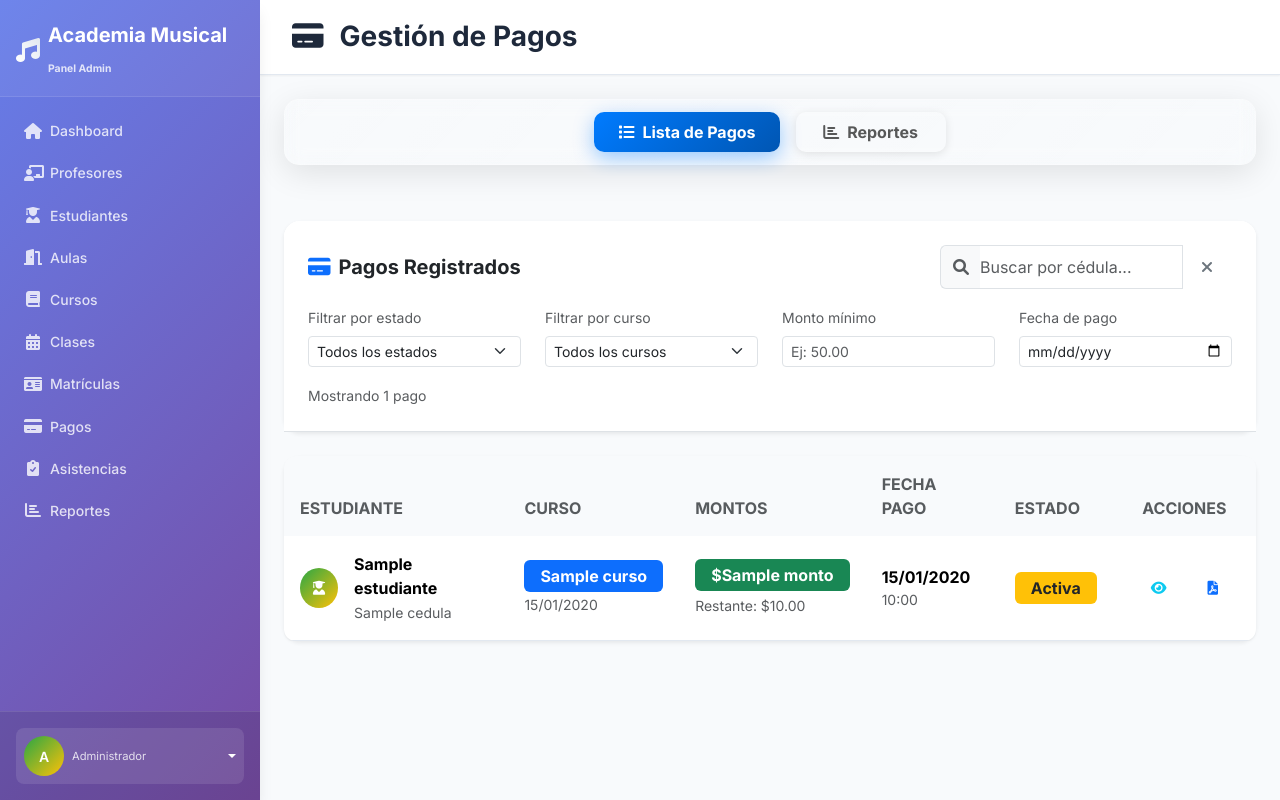
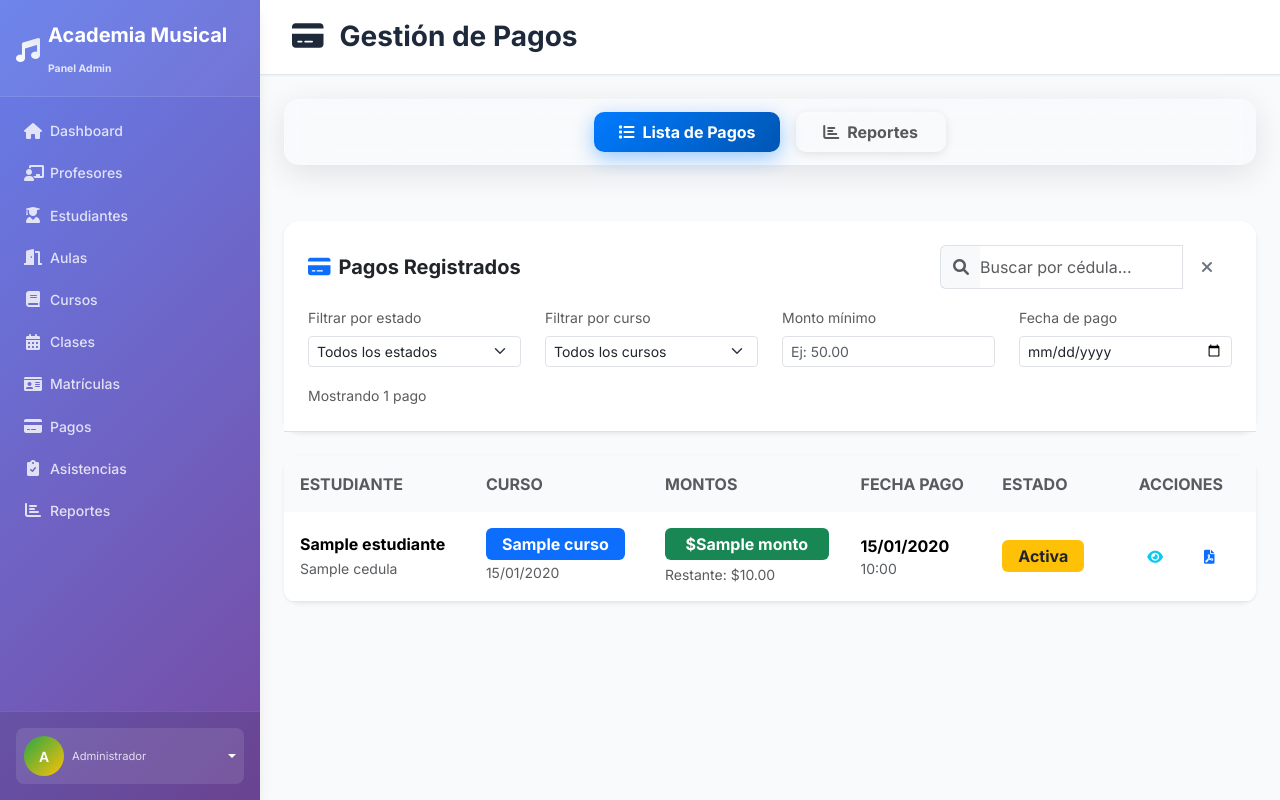
Before and after one commit to EstebanNic/academiaMusical, a Django app: template usuarios/templates/usuarios/admin_pagos.html in a window 1280 px wide. Run offline with Django 5.2, Linux system fonts and the light colour scheme; the template is opened without the code that fills it: most values are stand-ins (such as "Sample title", 1, 10 or a date in 2020); some libraries are stand-ins or nearby versions.

Commit message:
Iconos en tablas de pagos, matriculas, asistencias y clases eliminados

```diff
--- a/usuarios/templates/usuarios/admin_asistencias.html
+++ b/usuarios/templates/usuarios/admin_asistencias.html
@@ -120,9 +120,6 @@
                                     data-aula="{{ clase_info.clase.aula }}">
                                     <td class="py-3">
                                         <div class="d-flex align-items-center">
-                                            <div class="user-avatar me-3">
-                                                <i class="fas fa-chalkboard-teacher"></i>
-                                            </div>
                                             <div>
                                                 <span class="badge bg-secondary fs-6 px-3 py-2">{{ clase_info.clase.codigo }}</span>
                                             </div>
--- a/usuarios/templates/usuarios/admin_clases.html
+++ b/usuarios/templates/usuarios/admin_clases.html
@@ -128,9 +128,6 @@
                                     data-cupos="{{ clase.cupos_disponibles|default:0 }}">
                                     <td class="py-3">
                                         <div class="d-flex align-items-center">
-                                            <div class="user-avatar me-3">
-                                                <i class="fas fa-calendar"></i>
-                                            </div>
                                             <div>
                                                 <strong class="codigo-cell">{{ clase.codigo }}</strong>
                                             </div>
--- a/usuarios/templates/usuarios/admin_cursos.html
+++ b/usuarios/templates/usuarios/admin_cursos.html
@@ -105,9 +105,6 @@
                                     data-precio="{{ curso.precio }}">
                                     <td class="py-3">
                                         <div class="d-flex align-items-center">
-                                            <div class="user-avatar me-3">
-                                                <i class="fas fa-music"></i>
-                                            </div>
                                             <div>
                                                 <strong class="nombre-cell">{{ curso.nombre }}</strong>
                                             </div>
--- a/usuarios/templates/usuarios/admin_matriculas.html
+++ b/usuarios/templates/usuarios/admin_matriculas.html
@@ -125,9 +125,6 @@
                                     data-fecha="{{ matricula.fecha_matricula|date:'Y-m-d' }}">
                                     <td class="py-3">
                                         <div class="d-flex align-items-center">
-                                            <div class="user-avatar me-3">
-                                                <i class="fas fa-user-graduate"></i>
-                                            </div>
                                             <div>
                                                 <strong class="estudiante-cell">{{ matricula.estudiante.first_name }} {{ matricula.estudiante.last_name }}</strong>
                                                 <br>
--- a/usuarios/templates/usuarios/admin_pagos.html
+++ b/usuarios/templates/usuarios/admin_pagos.html
@@ -118,9 +118,6 @@
                                     data-fecha="{{ pago.fecha_pago|date:'Y-m-d' }}">
                                     <td class="py-3">
                                         <div class="d-flex align-items-center">
-                                            <div class="user-avatar me-3">
-                                                <i class="fas fa-user-graduate"></i>
-                                            </div>
                                             <div>
                                                 <strong class="estudiante-cell">{{ pago.matricula.estudiante.get_full_name }}</strong>
                                                 <br>
```
